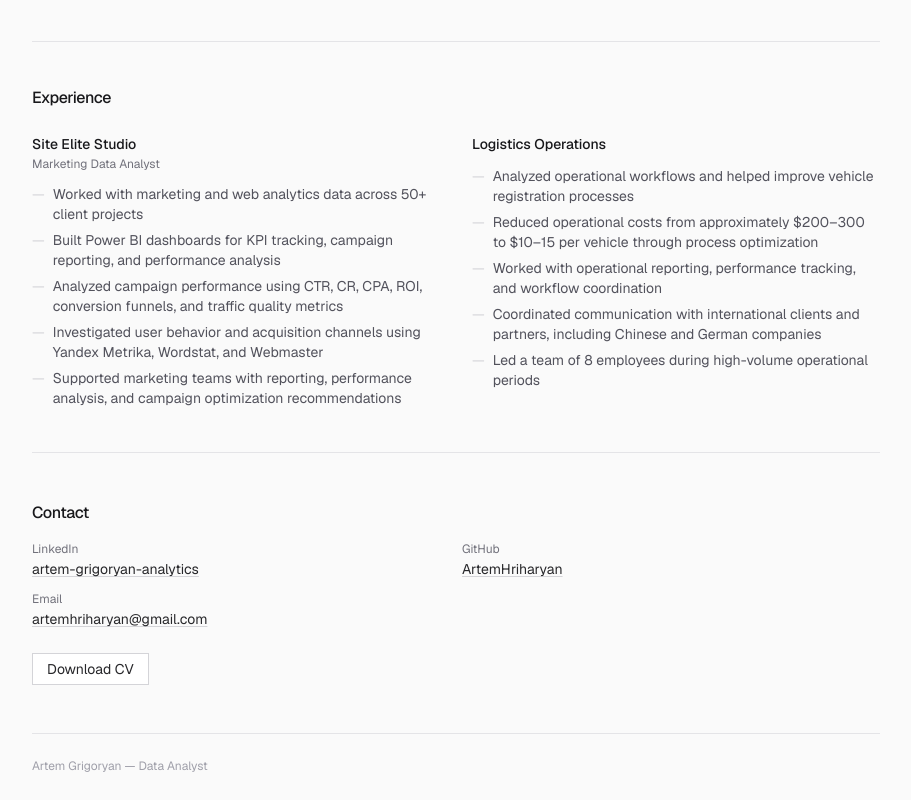
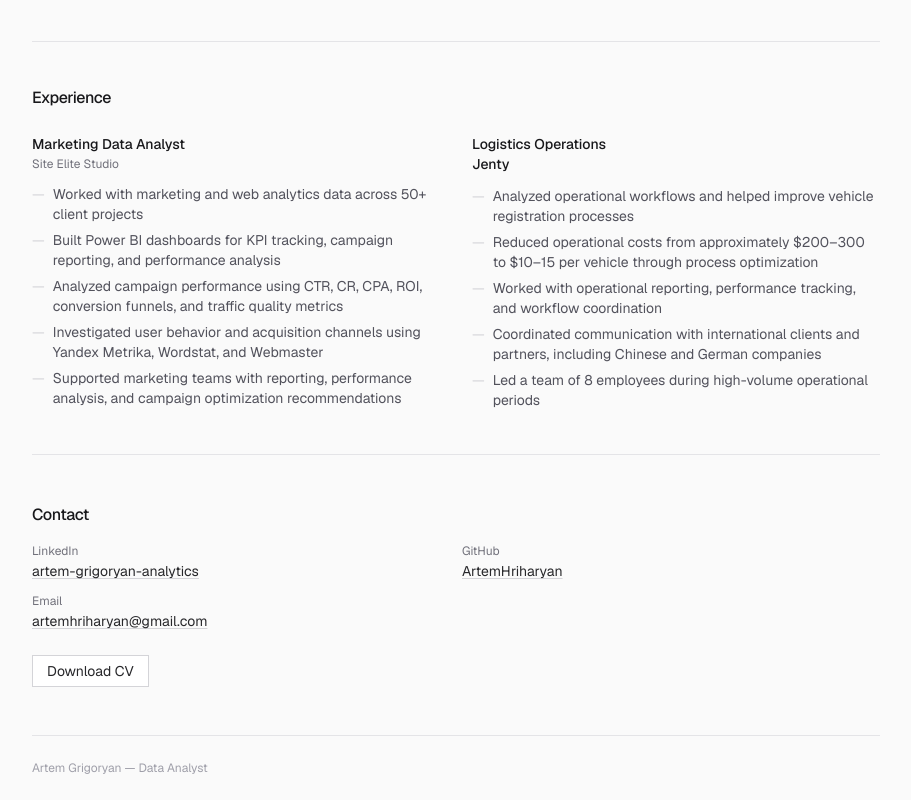
Before and after one commit to ArtemHriharyan/portfolio, a Next.js app: page /portfolio/ in a window 1280 px wide. Shown: the part 1493-2293 px from the top of the page, without its empty margins (184-1095 px from the left). Built offline with nearby package versions, Linux system fonts and the light colour scheme.

Commit message:
Update Experience section

```diff
--- a/app/page.tsx
+++ b/app/page.tsx
@@ -315,10 +315,10 @@ export default function Home() {
           <div className="mt-6 grid gap-8 sm:grid-cols-2">
             <div>
               <h3 className="text-sm font-medium text-zinc-900">
-                Site Elite Studio
+                Marketing Data Analyst
               </h3>
               <p className="mt-0.5 text-xs text-zinc-500">
-                Marketing Data Analyst
+                Site Elite Studio
               </p>
               <ul className="mt-3 space-y-1.5 text-sm text-zinc-600">
                 <li className="flex gap-2">
@@ -360,6 +360,9 @@ export default function Home() {
             <div>
               <h3 className="text-sm font-medium text-zinc-900">
                 Logistics Operations
+              </h3>
+              <h3 className="text-sm font-medium text-zinc-900">
+                Jenty
               </h3>
               <ul className="mt-3 space-y-1.5 text-sm text-zinc-600">
                 <li className="flex gap-2">
```
